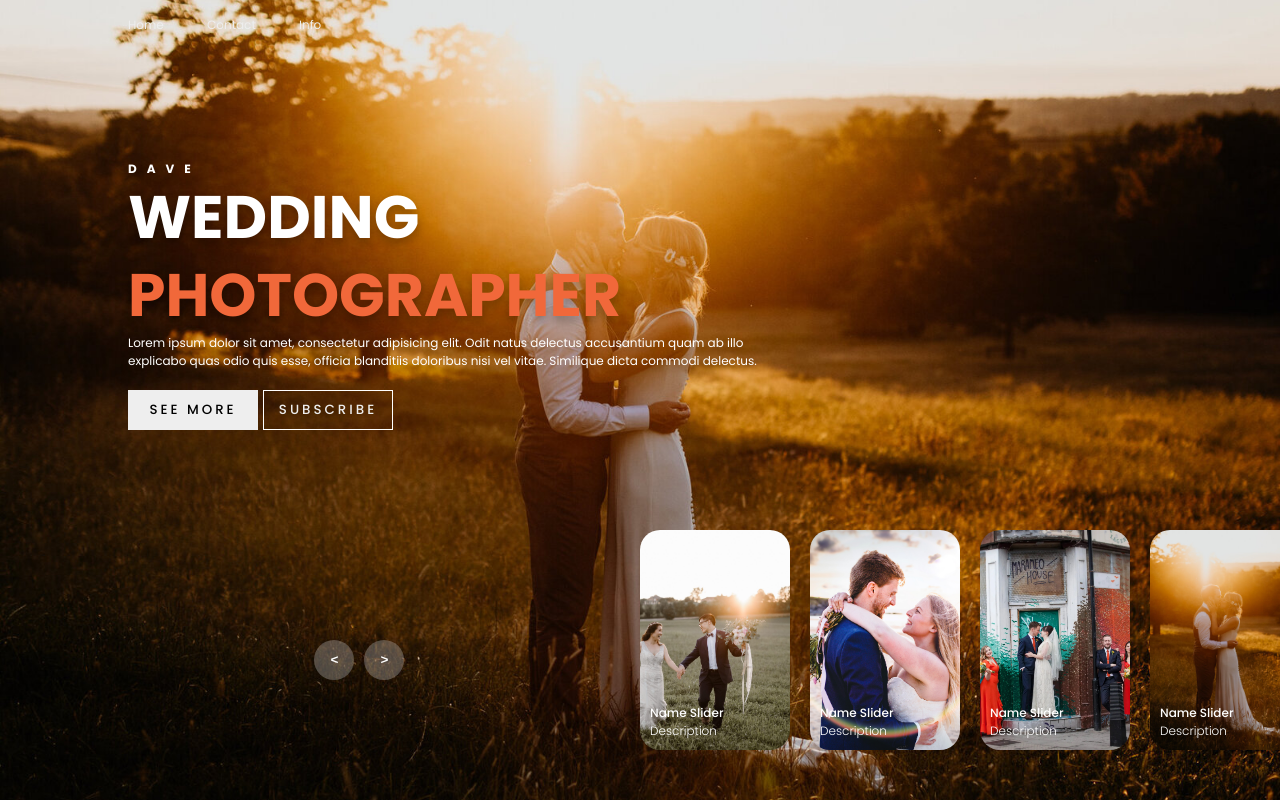
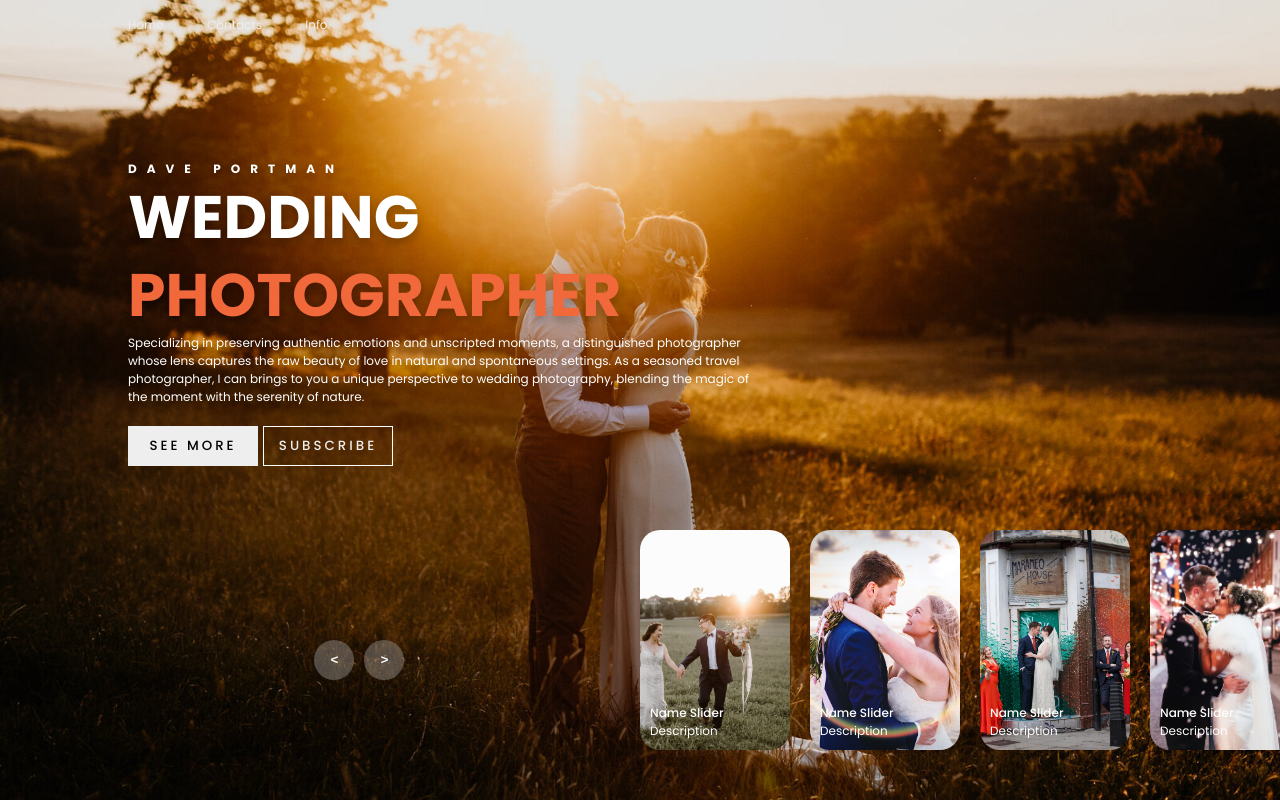
Before and after one commit to NandaMonroe/Wedd-Photographer, a plain HTML site: page index.html in a window 1280 px wide. Drawn offline with Linux system fonts and the light colour scheme.

Commit message:
Dummy data updated

```diff
--- a/index.html
+++ b/index.html
@@ -3,32 +3,31 @@
 <head>
     <meta charset="UTF-8">
     <meta name="viewport" content="width=device-width, initial-scale=1.0">
-    <title>Dave Portman</title>
+    <title>Document</title>
     <link rel="stylesheet" href="style.css">
 </head>
 <body>
     <!-- HEADER -->
     <header>
         <nav>
-            <a href="#">Home</a>
-            <a href="#">Contact</a>
-            <a href="#">Info</a>
+            <a href="">Home</a>
+            <a href="">Contacts</a>
+            <a href="">Info</a>
         </nav>
     </header>
 
     <!-- SLIDER -->
     <div class="carousel">
-        <!-- list item -->
         <div class="list">
 
             <div class="item">
-                <img src="img/1.jpg" alt="">
+                <img src="image/img1.jpg">
                 <div class="content">
-                    <div class="author">DAVE</div>
+                    <div class="author">DAVE PORTMAN</div>
                     <div class="title">WEDDING</div>
                     <div class="topic">PHOTOGRAPHER</div>
-                    <div class="desc">
-                        Lorem ipsum dolor sit amet, consectetur adipisicing elit. Odit natus delectus accusantium quam ab illo explicabo quas odio quis esse, officia blanditiis doloribus nisi vel vitae. Similique dicta commodi delectus.
+                    <div class="des">
+                        Specializing in preserving authentic emotions and unscripted moments, a distinguished photographer whose lens captures the raw beauty of love in natural and spontaneous settings. As a seasoned travel photographer, I can brings to you a unique perspective to wedding photography, blending the magic of the moment with the serenity of nature.
                     </div>
                     <div class="buttons">
                         <button>SEE MORE</button>
@@ -36,15 +35,14 @@
                     </div>
                 </div>
             </div>
-
             <div class="item">
-                <img src="img/2.jpg" alt="">
+                <img src="image/img2.jpg">
                 <div class="content">
-                    <div class="author">DAVE</div>
+                    <div class="author">DAVE PORTMAN</div>
                     <div class="title">WEDDING</div>
                     <div class="topic">PHOTOGRAPHER</div>
-                    <div class="desc">
-                        Lorem ipsum dolor sit amet, consectetur adipisicing elit. Odit natus delectus accusantium quam ab illo explicabo quas odio quis esse, officia blanditiis doloribus nisi vel vitae. Similique dicta commodi delectus.
+                    <div class="des">
+                        Specializing in preserving authentic emotions and unscripted moments, a distinguished photographer whose lens captures the raw beauty of love in natural and spontaneous settings. As a seasoned travel photographer, I can brings to you a unique perspective to wedding photography, blending the magic of the moment with the serenity of nature.
                     </div>
                     <div class="buttons">
                         <button>SEE MORE</button>
@@ -52,15 +50,14 @@
                     </div>
                 </div>
             </div>
-
             <div class="item">
-                <img src="img/3.jpg" alt="">
+                <img src="image/img3.jpg">
                 <div class="content">
-                    <div class="author">DAVE</div>
+                    <div class="author">DAVE PORTMAN</div>
                     <div class="title">WEDDING</div>
                     <div class="topic">PHOTOGRAPHER</div>
-                    <div class="desc">
-                        Lorem ipsum dolor sit amet, consectetur adipisicing elit. Odit natus delectus accusantium quam ab illo explicabo quas odio quis esse, officia blanditiis doloribus nisi vel vitae. Similique dicta commodi delectus.
+                    <div class="des">
+                        Specializing in preserving authentic emotions and unscripted moments, a distinguished photographer whose lens captures the raw beauty of love in natural and spontaneous settings. As a seasoned travel photographer, I can brings to you a unique perspective to wedding photography, blending the magic of the moment with the serenity of nature.
                     </div>
                     <div class="buttons">
                         <button>SEE MORE</button>
@@ -68,15 +65,14 @@
                     </div>
                 </div>
             </div>
-
             <div class="item">
-                <img src="img/1.jpg" alt="">
+                <img src="image/img4.jpg">
                 <div class="content">
-                    <div class="author">DAVE</div>
+                    <div class="author">DAVE PORTMAN</div>
                     <div class="title">WEDDING</div>
                     <div class="topic">PHOTOGRAPHER</div>
-                    <div class="desc">
-                        Lorem ipsum dolor sit amet, consectetur adipisicing elit. Odit natus delectus accusantium quam ab illo explicabo quas odio quis esse, officia blanditiis doloribus nisi vel vitae. Similique dicta commodi delectus.
+                    <div class="des">
+                        Specializing in preserving authentic emotions and unscripted moments, a distinguished photographer whose lens captures the raw beauty of love in natural and spontaneous settings. As a seasoned travel photographer, I can brings to you a unique perspective to wedding photography, blending the magic of the moment with the serenity of nature.
                     </div>
                     <div class="buttons">
                         <button>SEE MORE</button>
@@ -84,59 +80,158 @@
                     </div>
                 </div>
             </div>
-
+            <div class="item">
+                <img src="image/img5.jpg">
+                <div class="content">
+                    <div class="author">DAVE PORTMAN</div>
+                    <div class="title">WEDDING</div>
+                    <div class="topic">PHOTOGRAPHER</div>
+                    <div class="des">
+                        Specializing in preserving authentic emotions and unscripted moments, a distinguished photographer whose lens captures the raw beauty of love in natural and spontaneous settings. As a seasoned travel photographer, I can brings to you a unique perspective to wedding photography, blending the magic of the moment with the serenity of nature.
+                    </div>
+                    <div class="buttons">
+                        <button>SEE MORE</button>
+                        <button>SUBSCRIBE</button>
+                    </div>
+                </div>
+            </div>
+            <div class="item">
+                <img src="image/img9.jpg">
+                <div class="content">
+                    <div class="author">DAVE PORTMAN</div>
+                    <div class="title">WEDDING</div>
+                    <div class="topic">PHOTOGRAPHER</div>
+                    <div class="des">
+                        Specializing in preserving authentic emotions and unscripted moments, a distinguished photographer whose lens captures the raw beauty of love in natural and spontaneous settings. As a seasoned travel photographer, I can brings to you a unique perspective to wedding photography, blending the magic of the moment with the serenity of nature.
+                    </div>
+                    <div class="buttons">
+                        <button>SEE MORE</button>
+                        <button>SUBSCRIBE</button>
+                    </div>
+                </div>
+            </div>
+            <div class="item">
+                <img src="image/img6.jpg">
+                <div class="content">
+                    <div class="author">DAVE PORTMAN</div>
+                    <div class="title">WEDDING</div>
+                    <div class="topic">PHOTOGRAPHER</div>
+                    <div class="des">
+                        Specializing in preserving authentic emotions and unscripted moments, a distinguished photographer whose lens captures the raw beauty of love in natural and spontaneous settings. As a seasoned travel photographer, I can brings to you a unique perspective to wedding photography, blending the magic of the moment with the serenity of nature.
+                    </div>
+                    <div class="buttons">
+                        <button>SEE MORE</button>
+                        <button>SUBSCRIBE</button>
+                    </div>
+                </div>
+            </div>
+            <div class="item">
+                <img src="image/img8.jpg">
+                <div class="content">
+                    <div class="author">DAVE PORTMAN</div>
+                    <div class="title">WEDDING</div>
+                    <div class="topic">PHOTOGRAPHER</div>
+                    <div class="des">
+                        Specializing in preserving authentic emotions and unscripted moments, a distinguished photographer whose lens captures the raw beauty of love in natural and spontaneous settings. As a seasoned travel photographer, I can brings to you a unique perspective to wedding photography, blending the magic of the moment with the serenity of nature.
+                    </div>
+                    <div class="buttons">
+                        <button>SEE MORE</button>
+                        <button>SUBSCRIBE</button>
+                    </div>
+                </div>
             </div>
         </div>
 
         <!-- THUMBNAIL -->
         <div class="thumbnail">
-
             <div class="item">
-            <img src="img/2.jpg">
+                <img src="image/img1.jpg">
                 <div class="content">
                     <div class="title">
                         Name Slider
                     </div>
-                <div class="desc">
+                    <div class="description">
                         Description
                     </div>
                 </div>
             </div>
             <div class="item">
-            <img src="img/3.jpg">
+                <img src="image/img2.jpg">
                 <div class="content">
                     <div class="title">
                         Name Slider
                     </div>
-                <div class="desc">
+                    <div class="description">
                         Description
                     </div>
                 </div>
             </div>
             <div class="item">
-            <img src="img/4.jpg">
+                <img src="image/img3.jpg">
                 <div class="content">
                     <div class="title">
                         Name Slider
                     </div>
-                <div class="desc">
+                    <div class="description">
                         Description
                     </div>
                 </div>
             </div>
-
             <div class="item">
-            <img src="img/1.jpg">
+                <img src="image/img4.jpg">
                 <div class="content">
                     <div class="title">
                         Name Slider
                     </div>
-                <div class="desc">
+                    <div class="description">
                         Description
                     </div>
                 </div>
             </div>
-
+            <div class="item">
+                <img src="image/img5.jpg">
+                <div class="content">
+                    <div class="title">
+                        Name Slider
+                    </div>
+                    <div class="description">
+                        Description
+                    </div>
+                </div>
+            </div>
+            <div class="item">
+                <img src="image/img9.jpg">
+                <div class="content">
+                    <div class="title">
+                        Name Slider
+                    </div>
+                    <div class="description">
+                        Description
+                    </div>
+                </div>
+            </div>
+            <div class="item">
+                <img src="image/img6.jpg">
+                <div class="content">
+                    <div class="title">
+                        Name Slider
+                    </div>
+                    <div class="description">
+                        Description
+                    </div>
+                </div>
+            </div>
+            <div class="item">
+                <img src="image/img8.jpg">
+                <div class="content">
+                    <div class="title">
+                        Name Slider
+                    </div>
+                    <div class="description">
+                        Description
+                    </div>
+                </div>
+            </div>
         </div>
 
         <!-- ARROWS -->
@@ -145,8 +240,9 @@
             <button id="next">></button>
         </div>
 
-    <!-- TIME -->
+        <!-- RUNNING TIME-->
         <div class="time"></div>
+    </div>
 
     <script src="app.js"></script>
 </body>
```
Lines whose indentation alone changed are shown as unchanged.
